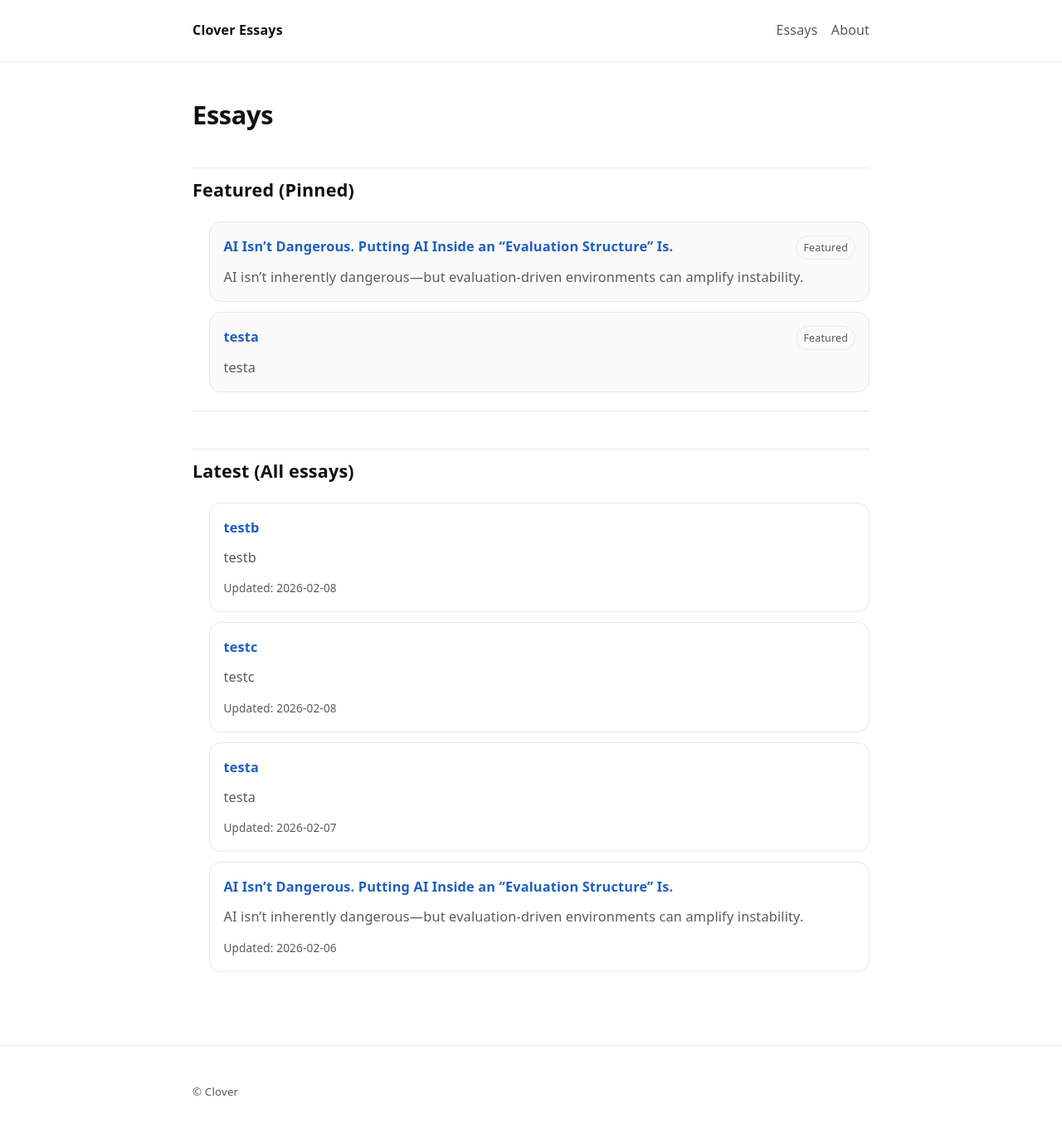
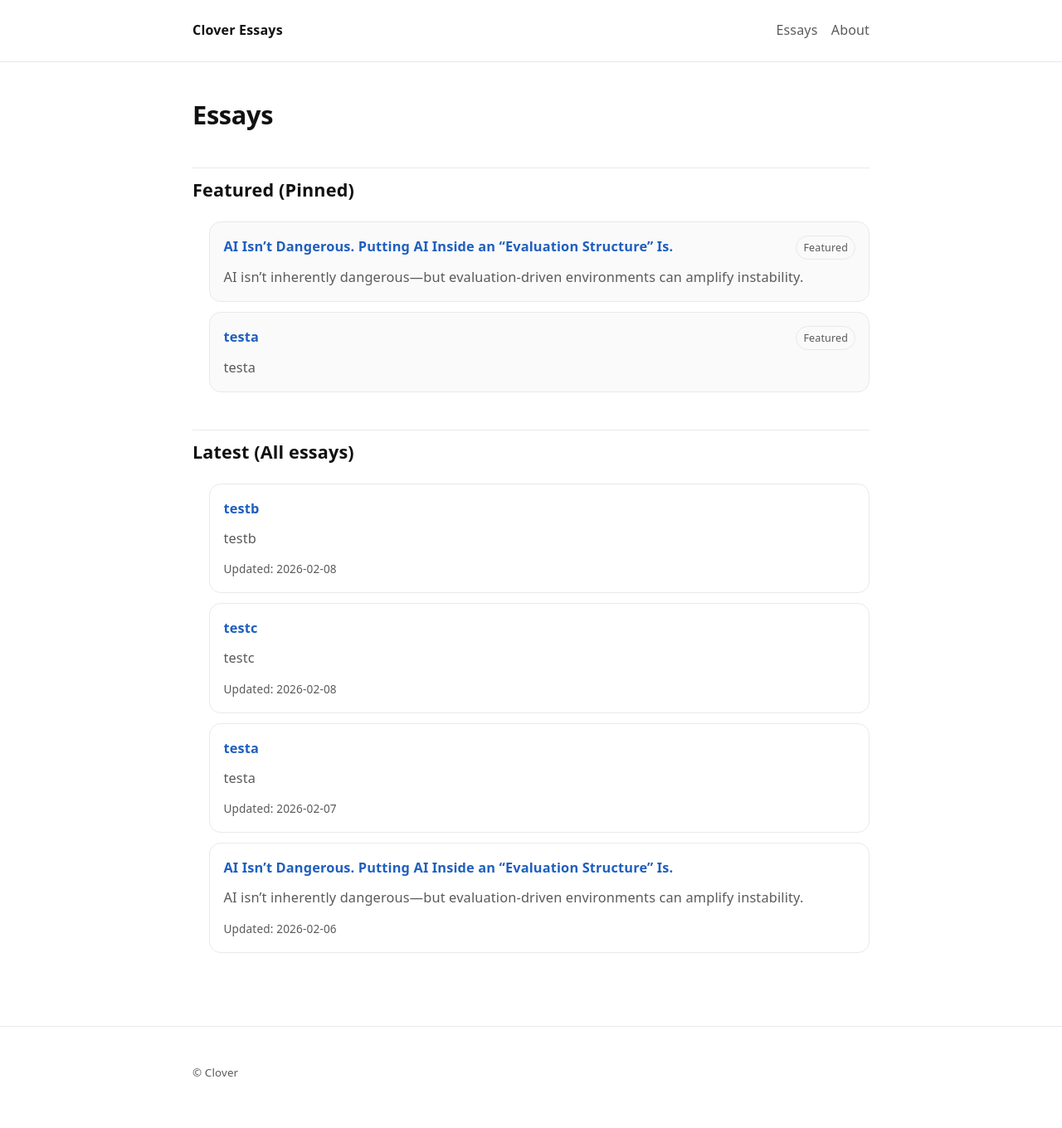
Before and after one commit to cloversx/clover-site-en, a Jekyll site: the page built from essays/index.md, in a window 1280 px wide and 1370 px high. Shown: the top 1360 px of the window at 83% size. Built offline with Jekyll 4.4.1, drawn with Linux system fonts in a browser that asks for light colours.

Commit message:
Update index.md

```diff
--- a/essays/index.md
+++ b/essays/index.md
@@ -19,7 +19,7 @@ Liquid の “空白トリムが効きすぎて、見出し ## ... と <ul> が
 {% endcomment %}
 {% include essay-list-featured.html show_badge=true featured_style=true show_date=false %}
 
-<hr class="section-divider" />
+{% comment %}<hr class="section-divider" />{% endcomment %}
 {%- endif -%}
 
 ## Latest (All essays)
```
